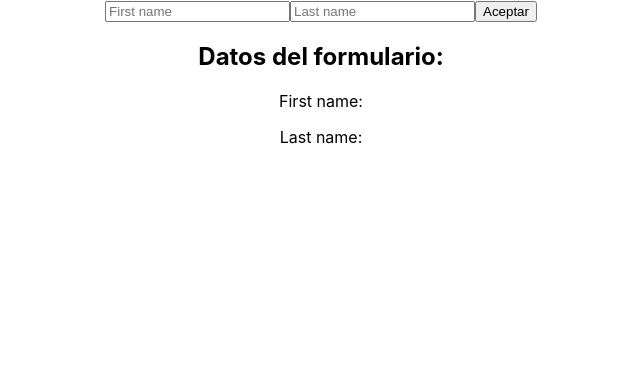
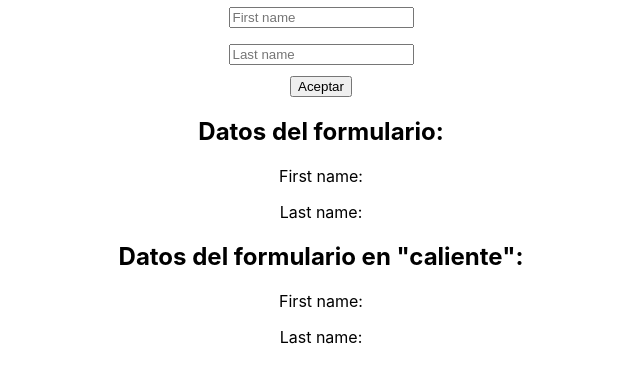
Before and after one commit to The-Valley-School/react-s11-linter-react-hook-forms, a React (Create React App) app: page / in a window 1280 px wide. Shown: the top 382 px of the page, without its empty margins (319-959 px from the left). Built offline with nearby package versions, Linux system fonts and the light colour scheme.

Commit message:
Added validation to forms

```diff
--- a/src/components/RegisterForm/RegisterForm.js
+++ b/src/components/RegisterForm/RegisterForm.js
@@ -1,23 +1,41 @@
 import { useForm } from 'react-hook-form';
 import React from 'react';
+import './RegisterForm.scss';
 
 const RegisterForm = () => {
-  const { register, handleSubmit } = useForm();
+  const {
+    register,
+    handleSubmit,
+    watch,
+    formState: { errors }
+  } = useForm();
   const [formData, setFormData] = React.useState(null);
 
   const onSubmit = (data) => setFormData(data);
 
-  return <div className='register-form'>
+  return (
+    <div className='register-form'>
       <form onSubmit={handleSubmit(onSubmit)}>
-      <input placeholder='First name' type='text' {...register('firstName')} />
-      <input placeholder='Last name' type='text' {...register('lastName')} />
+        <fieldset className='register-form__fieldset'>
+          <input placeholder='First name' type='text' {...register('firstName', { required: true })} />
+          {errors?.firstName && <p className='register-form__error'>Este campo es obligatorio</p>}
+        </fieldset>
+        <fieldset className='register-form__fieldset'>
+          <input placeholder='Last name' type='text' {...register('lastName', { required: true, minLength: 3 })} />
+          {errors?.lastName && <p className='register-form__error'>Este campo es obligatorio y debe tener al menos 3 caracteres</p>}
+        </fieldset>
         <button type='submit'>Aceptar</button>
       </form>
 
       <h2>Datos del formulario:</h2>
       <p>First name: {formData?.firstName}</p>
       <p>Last name: {formData?.lastName}</p>
-  </div>;
+
+      <h2>Datos del formulario en "caliente":</h2>
+      <p>First name: {watch('firstName')}</p>
+      <p>Last name: {watch('lastName')}</p>
+    </div>
+  );
 };
 
 export default RegisterForm;
--- /dev/null
+++ b/src/components/RegisterForm/RegisterForm.scss
@@ -0,0 +1,11 @@
+.register-form {
+    &__fieldset {
+        border: none;
+        box-shadow: none;
+    }
+
+    &__error {
+        color: red;
+        margin: 5px 0 0 0;
+    }
+}
```
Also changed, not shown: .eslintrc.js. Lines whose indentation alone changed are shown as unchanged.
